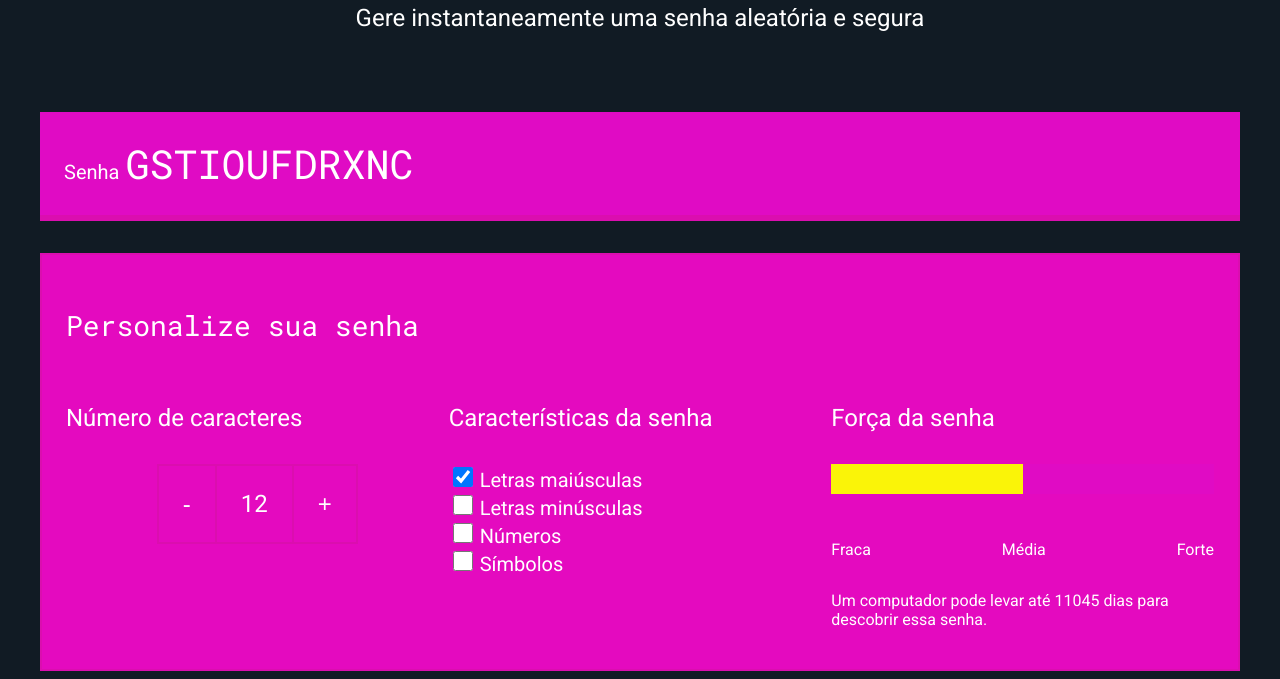
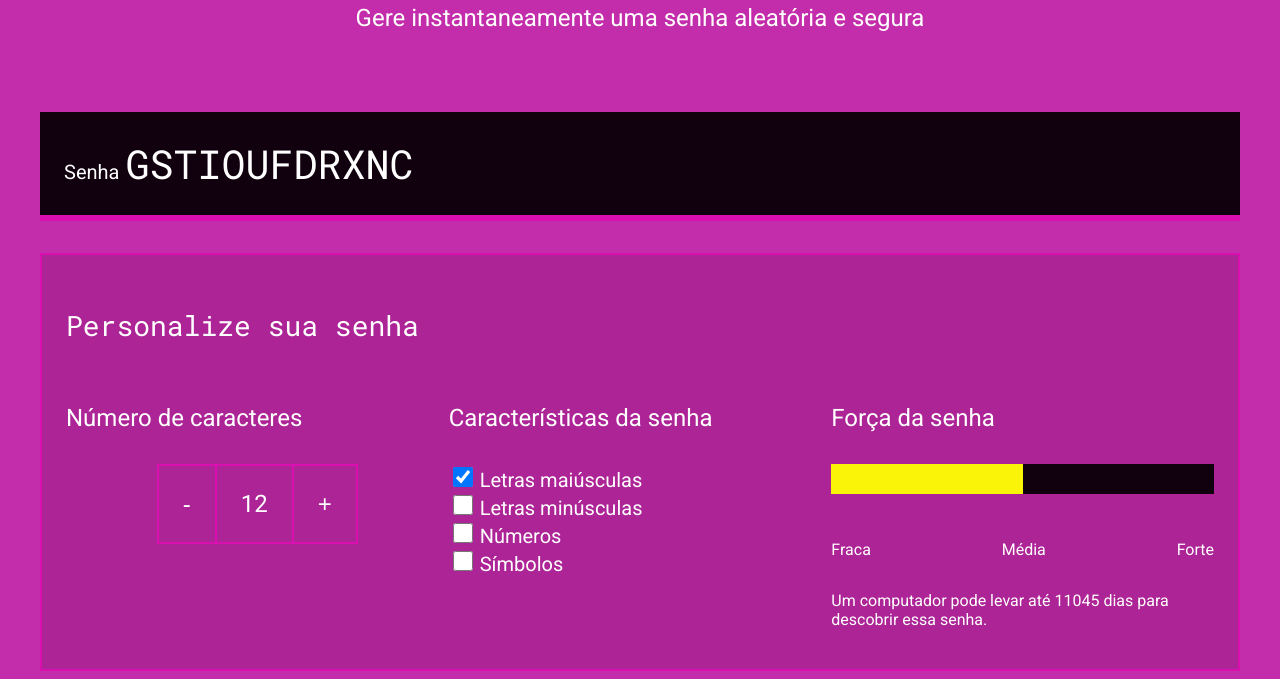
Before and after one commit to kizelly/gerador-de-senha, a plain HTML site: page index.html in a window 1280 px wide. Shown: the part 214-893 px from the top of the page. Drawn offline with Linux system fonts and the light colour scheme.

Commit message:
ercyhgjmn

```diff
--- a/style.css
+++ b/style.css
@@ -2,9 +2,9 @@
 
 :root {
     --branco: white;
-    --cor-de-fundo: #020c16ef;
-    --fundo-senha: #e00bc4;
-    --fundo-texto: #e40abf;
+    --cor-de-fundo: #c01ea5ef;
+    --fundo-senha: #11010f;
+    --fundo-texto: #ad2497;
     --borda: #db0eaf;
     --roboto: 'Roboto', sans-serif;
     --roboto-mono: 'Roboto Mono', monospace;
```
